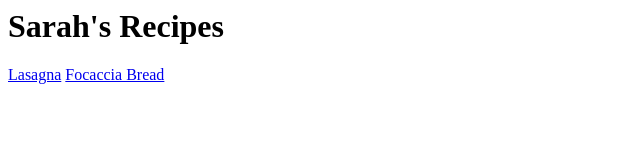
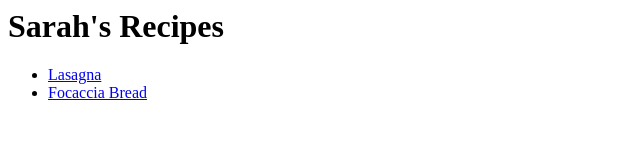
Before and after one commit to sarah-lena-grogg/sarah-recipes, a plain HTML site: page index.html in a window 1280 px wide. Shown: the whole page, without its empty margins (0-640 px from the left). Drawn offline with Linux system fonts and the light colour scheme.

Commit message:
new_index

```diff
--- a/index.html
+++ b/index.html
@@ -2,7 +2,13 @@
     <body>
     <h1>Sarah's Recipes</h1>
 
-    <a href="recipes/lasagna.html">Lasagna</a>
-    <a href="recipes/focaccia.html">Focaccia Bread</a>
+    <div>
+        <ul>
+            <li> <a href="recipes/lasagna.html">Lasagna</a></li>
+            <li><a href="recipes/focaccia.html">Focaccia Bread</a></li>
+        </ul>
+
+    </div>
+
     </body>
 </html>
```
